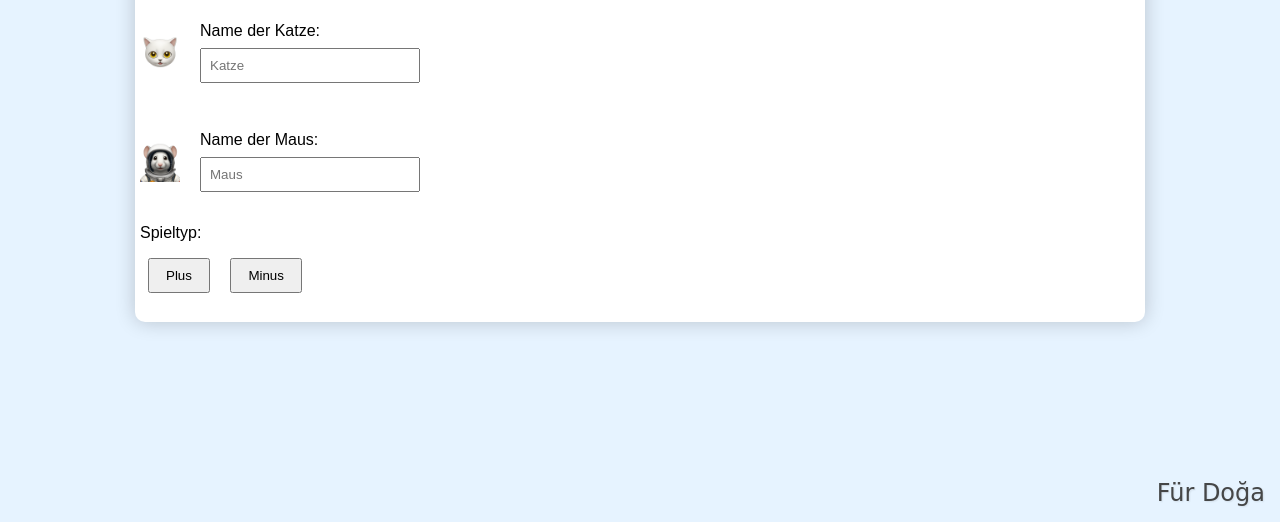
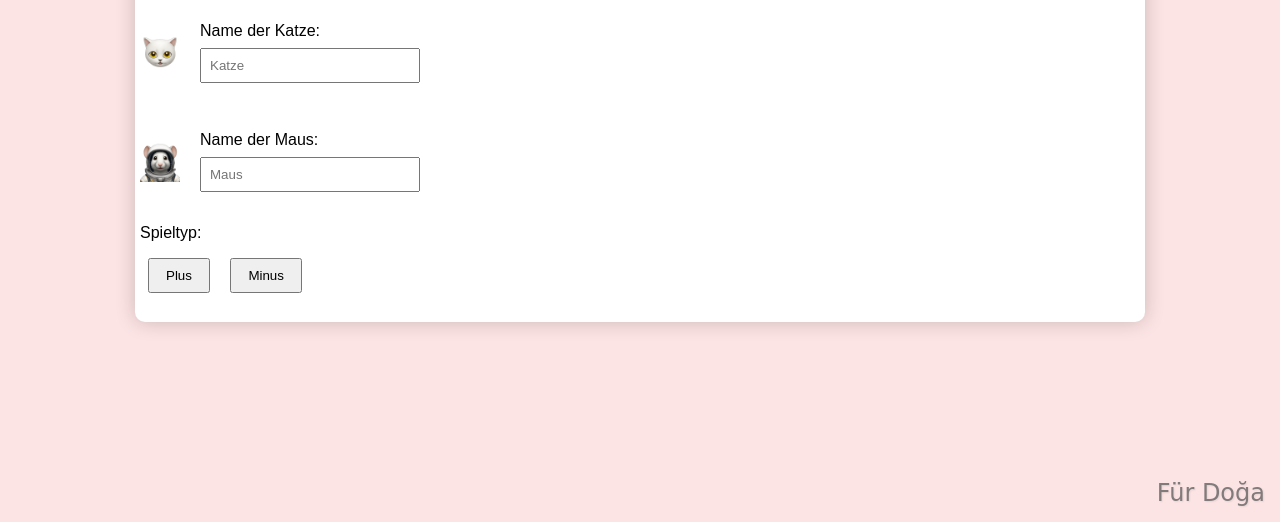
Before and after one commit to chemshit/katzeundmaus, a plain HTML site: page index.html in a window 1280 px wide. Shown: the part 278-800 px from the top of the page. Drawn offline with Linux system fonts and the light colour scheme.

Commit message:
Background and Signature color change

```diff
--- a/styles.css
+++ b/styles.css
@@ -5,7 +5,7 @@ body {
     align-items: center;
     min-height: 100vh;
     margin: 0;
-    background-color: #e6f3ff;  /* Light blue background */
+    background-color: #fde4e4;
 }
 
 .game-container {
@@ -366,7 +366,7 @@ button {
     right: 15px;
     font-family: 'Brush Script MT', cursive;
     font-size: 24px;  /* Increased size */
-    color: #333;      /* Darker color */
+    color: #746f6f;      /* Darker color */
     opacity: 0.9;     /* More visible */
     text-shadow: 1px 1px 2px rgba(0,0,0,0.1);  /* Add subtle shadow */
 }
```
